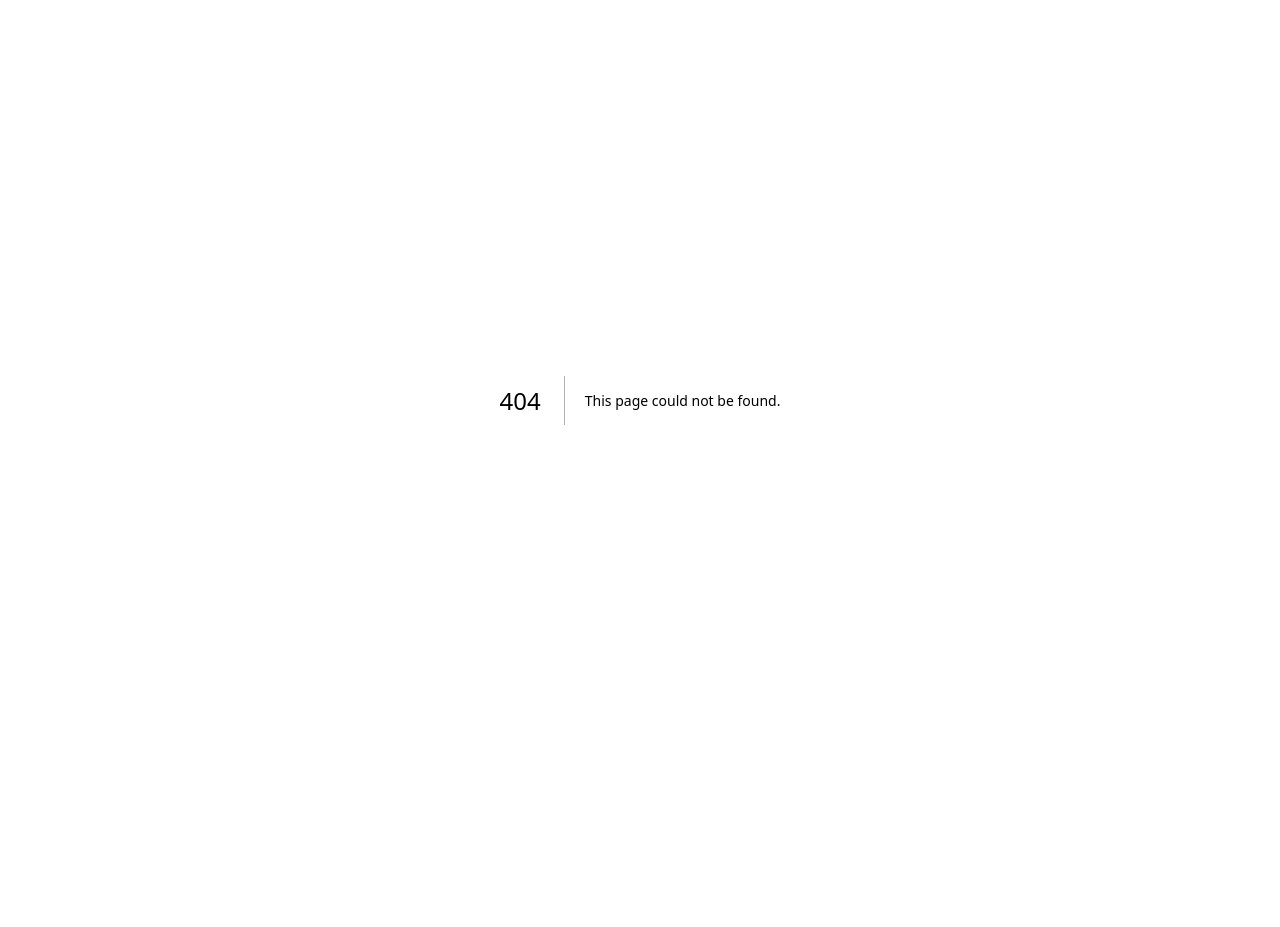
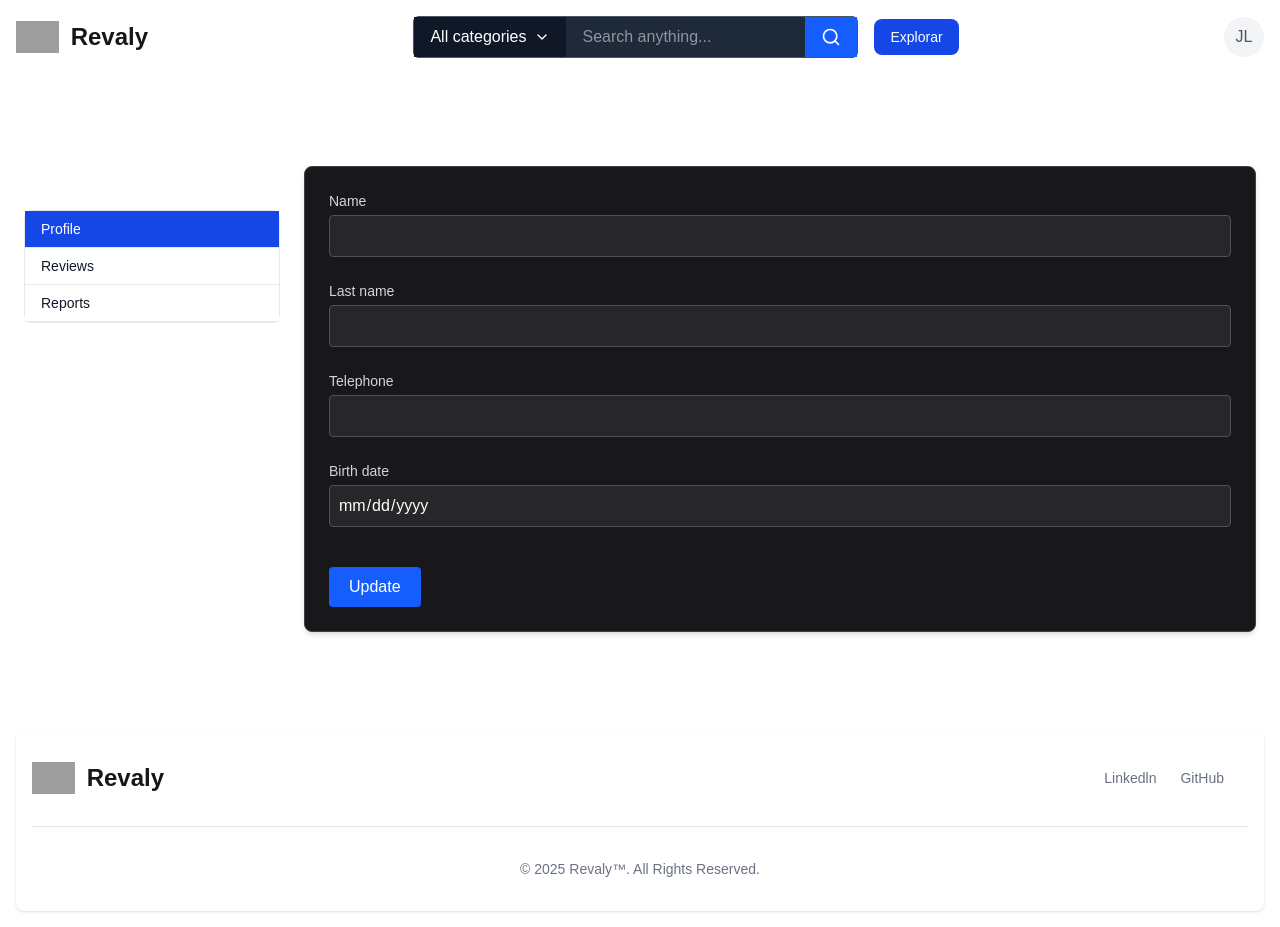
Before and after one commit to revaly-it/revaly-interface, a Next.js app: page /profile in a window 1280 px wide. Before the commit this address had no page. Before the commit the page ends 800 px from the top, so only its background shows below. Built offline with nearby package versions, Linux system fonts and the light colour scheme; grey boxes are pictures that could not be loaded.

Commit message:
feat: profile

```diff
--- /dev/null
+++ b/src/app/profile/page.tsx
@@ -0,0 +1,134 @@
+"use client";
+
+import Footer from "@/organisms/footer/Footer";
+import Header from "@/organisms/header/Header";
+import { useEffect, useState } from "react";
+import { usePathname, useRouter } from "next/navigation";
+
+export default function ProfilePage() {
+    const pathname = usePathname();
+    const router = useRouter();
+
+    const options = ["Profile", "Reviews", "Reports"];
+    const [selectedOption, setSelectedOption] = useState("Profile");
+
+    const [form, setForm] = useState({
+        firstName: "",
+        lastName: "",
+        phone: "",
+        birthDate: "",
+    });
+
+    useEffect(() => {
+        const path = pathname.split("/").pop()?.toLowerCase();
+        const matched = options.find(opt => opt.toLowerCase() === path);
+        if (matched) setSelectedOption(matched);
+    }, [pathname]);
+
+    function handleChange(e: React.ChangeEvent<HTMLInputElement>) {
+        setForm({ ...form, [e.target.name]: e.target.value });
+    }
+
+    function handleSubmit(e: React.FormEvent) {
+        e.preventDefault();
+        console.log("Dados atualizados:", form);
+    }
+
+    function handleOptionClick(option: string) {
+        setSelectedOption(option);
+        router.push(`/profile/${option.toLowerCase()}`);
+    }
+
+    return (
+        <>
+        <Header />
+
+        <main className="max-w-screen-xl mx-auto p-6 text-white min-h-[80vh]">
+            <h1 className="text-3xl font-bold mb-8">Profile</h1>
+
+            <div className="flex flex-col md:flex-row gap-6">
+            <aside className="w-full md:w-64">
+                <h2 className="text-xl font-semibold mb-4">Menu</h2>
+                <div className="w-full text-sm font-medium text-gray-900 bg-white border border-gray-200 rounded-lg dark:bg-gray-800 dark:border-gray-600 dark:text-white">
+                {options.map(option => (
+                    <button
+                    key={option}
+                    onClick={() => handleOptionClick(option)}
+                    className={`block w-full px-4 py-2 text-left border-b border-gray-200 cursor-pointer dark:border-gray-600 ${
+                        selectedOption === option
+                        ? "bg-blue-700 text-white dark:bg-blue-600"
+                        : "bg-white text-gray-900 hover:bg-gray-100 dark:bg-gray-800 dark:text-white dark:hover:bg-gray-700"
+                    }`}
+                    >
+                    {option}
+                    </button>
+                ))}
+                </div>
+            </aside>
+
+            <section className="flex-1">
+                <form
+                onSubmit={handleSubmit}
+                className="space-y-6 bg-zinc-900 p-6 rounded-lg shadow-md border border-zinc-700"
+                >
+                <div>
+                    <label className="block mb-1 text-sm font-medium text-gray-300">Name</label>
+                    <input
+                    type="text"
+                    name="firstName"
+                    value={form.firstName}
+                    onChange={handleChange}
+                    className="w-full p-2 rounded bg-zinc-800 border border-zinc-600 text-white"
+                    />
+                </div>
+
+                <div>
+                    <label className="block mb-1 text-sm font-medium text-gray-300">Last name</label>
+                    <input
+                    type="text"
+                    name="lastName"
+                    value={form.lastName}
+                    onChange={handleChange}
+                    className="w-full p-2 rounded bg-zinc-800 border border-zinc-600 text-white"
+                    />
+                </div>
+
+                <div>
+                    <label className="block mb-1 text-sm font-medium text-gray-300">Telephone</label>
+                    <input
+                    type="tel"
+                    name="phone"
+                    value={form.phone}
+                    onChange={handleChange}
+                    className="w-full p-2 rounded bg-zinc-800 border border-zinc-600 text-white"
+                    />
+                </div>
+
+                <div>
+                    <label className="block mb-1 text-sm font-medium text-gray-300">Birth date</label>
+                    <input
+                    type="date"
+                    name="birthDate"
+                    value={form.birthDate}
+                    onChange={handleChange}
+                    className="w-full p-2 rounded bg-zinc-800 border border-zinc-600 text-white"
+                    />
+                </div>
+
+                <div className="pt-4">
+                    <button
+                    type="submit"
+                    className="bg-blue-600 hover:bg-blue-700 px-5 py-2 rounded text-white font-medium transition-colors"
+                    >
+                    Update
+                    </button>
+                </div>
+                </form>
+            </section>
+            </div>
+        </main>
+
+        <Footer />
+        </>
+    );
+}
--- a/src/organisms/userMenu/UserMenu.tsx
+++ b/src/organisms/userMenu/UserMenu.tsx
@@ -14,7 +14,7 @@ export default function UserMenu() {
             {showUserMenu && (
                 <div className="absolute right-0 mt-2 w-48 bg-zinc-800 border border-zinc-700 rounded-md shadow-lg py-2 z-50">
                 <a
-                    href="#"
+                    href="/profile"
                     className="block px-4 py-2 text-sm text-white hover:bg-zinc-700"
                 >
                     Profile
```
